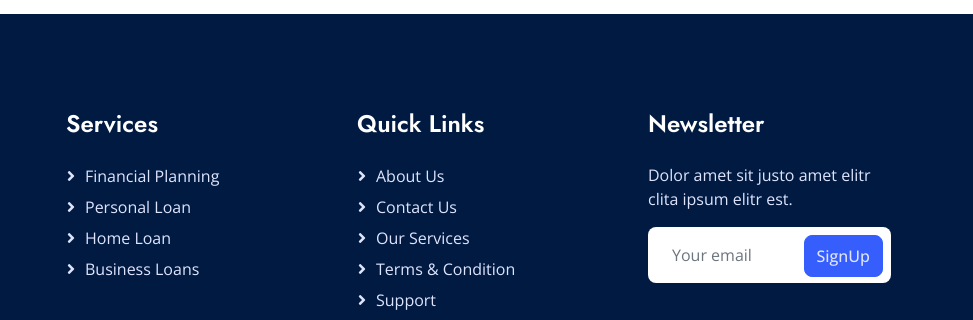
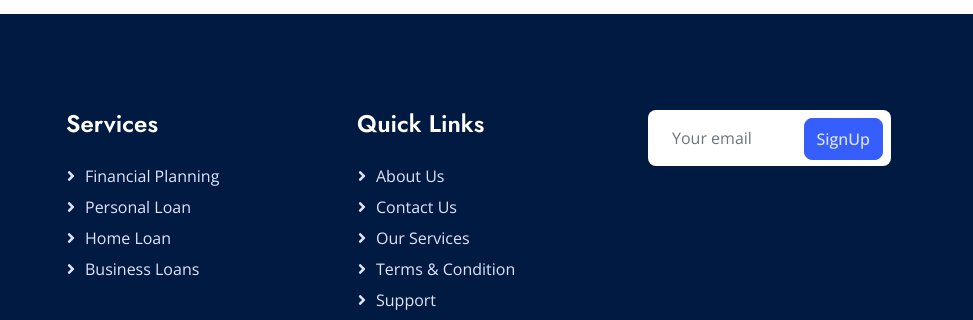
Before and after one commit to abhishekmhs/ApexFinodeal, a plain HTML site: page index.html in a window 1280 px wide. Shown: the part 5752-6072 px from the top of the page, 307-1280 px from the left. Drawn offline with nearby package versions, Linux system fonts and the light colour scheme.

Commit message:
Apex Finodeal

```diff
--- a/index.html
+++ b/index.html
@@ -565,8 +565,8 @@
                     <a class="btn btn-link" href="">Support</a>
                 </div>
                 <div class="col-lg-3 col-md-6">
-                    <h4 class="text-white mb-4">Newsletter</h4>
-                    <p>Dolor amet sit justo amet elitr clita ipsum elitr est.</p>
+                    <!-- <h4 class="text-white mb-4">Newsletter</h4>
+                    <p>Dolor amet sit justo amet elitr clita ipsum elitr est.</p> -->
                     <div class="position-relative w-100">
                         <input class="form-control bg-white border-0 w-100 py-3 ps-4 pe-5" type="text"
                             placeholder="Your email">
```
